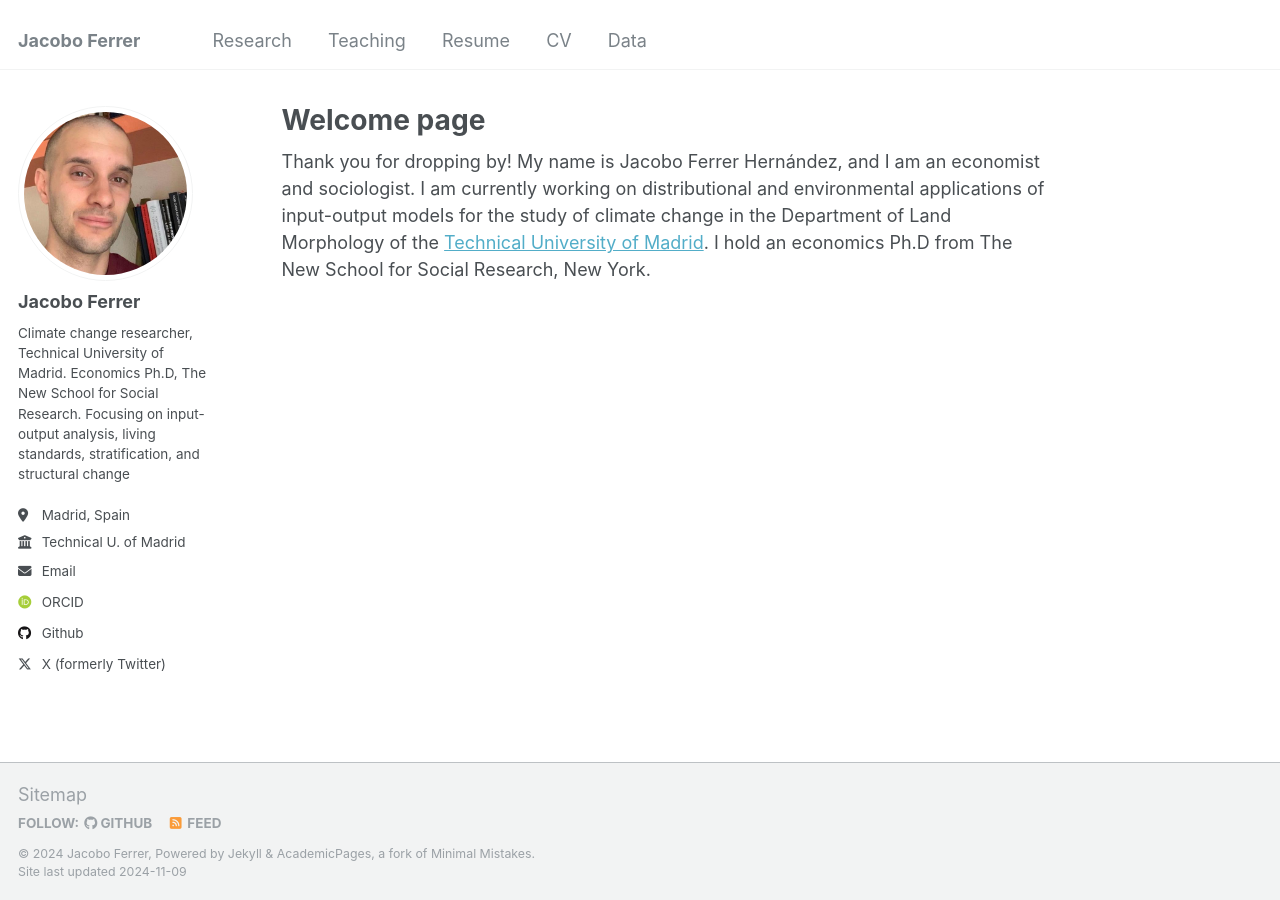
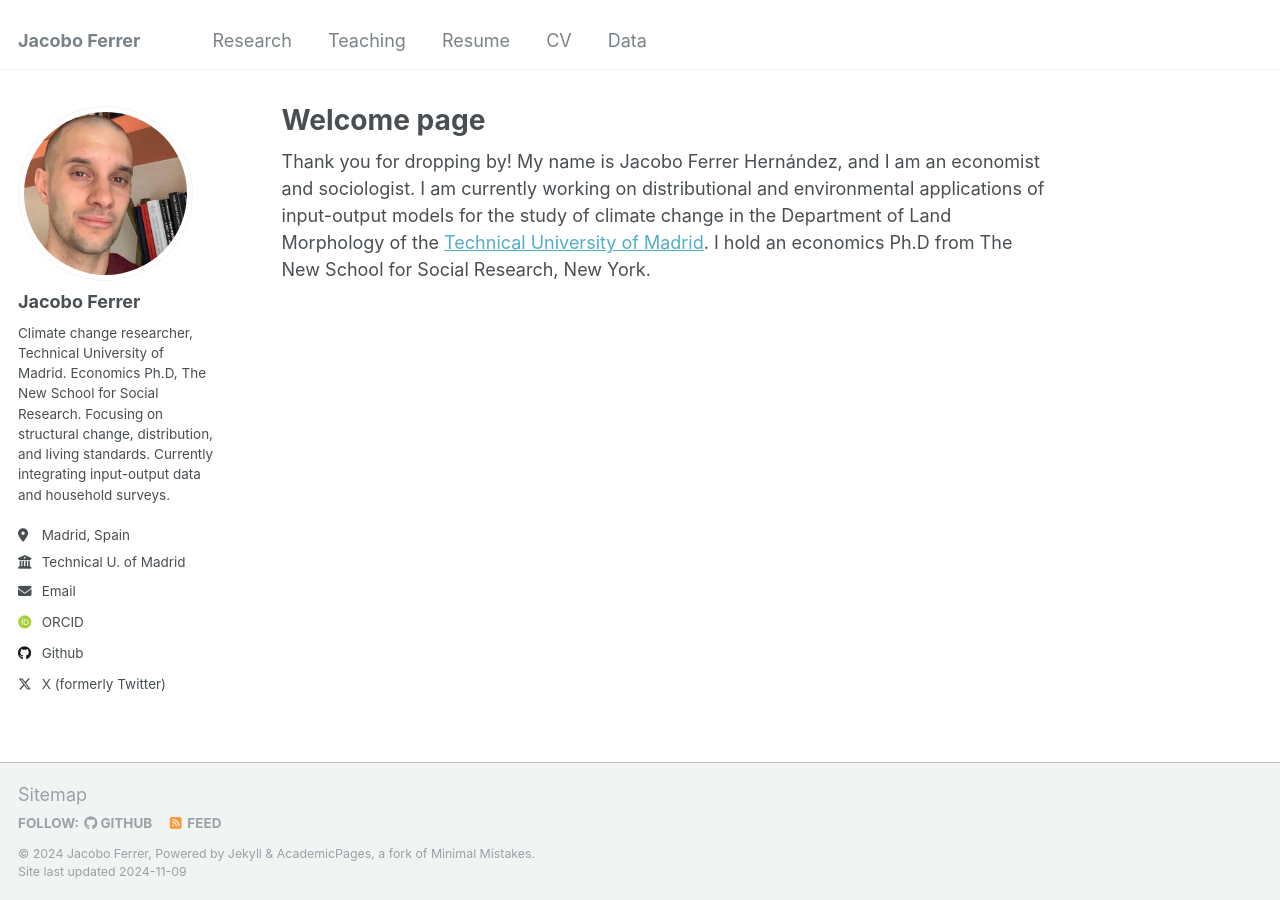
Before and after one commit to jferrherz/jferrherz.github.io, a Jekyll site: the page built from _pages/about.md, in a window 1280 px wide. Built offline with Jekyll 4.4.1, drawn with Linux system fonts in a browser that asks for light colours; some web fonts are replaced.

Commit message:
Update _config.yml

```diff
--- a/_config.yml
+++ b/_config.yml
@@ -24,7 +24,7 @@ author:
   avatar           : "profile-photo.jpeg"
   name             : "Jacobo Ferrer"
   pronouns         : # example: "she/her"
-  bio              : "Climate change researcher, Technical University of Madrid. Economics Ph.D, The New School for Social Research. Focusing on input-output analysis, living standards, stratification, and structural change"
+  bio              : "Climate change researcher, Technical University of Madrid. Economics Ph.D, The New School for Social Research. Focusing on structural change, distribution, and living standards. Currently integrating input-output data and household surveys."
   location         : "Madrid, Spain"
   employer         : "Technical U. of Madrid"
   uri              : # URL
```
